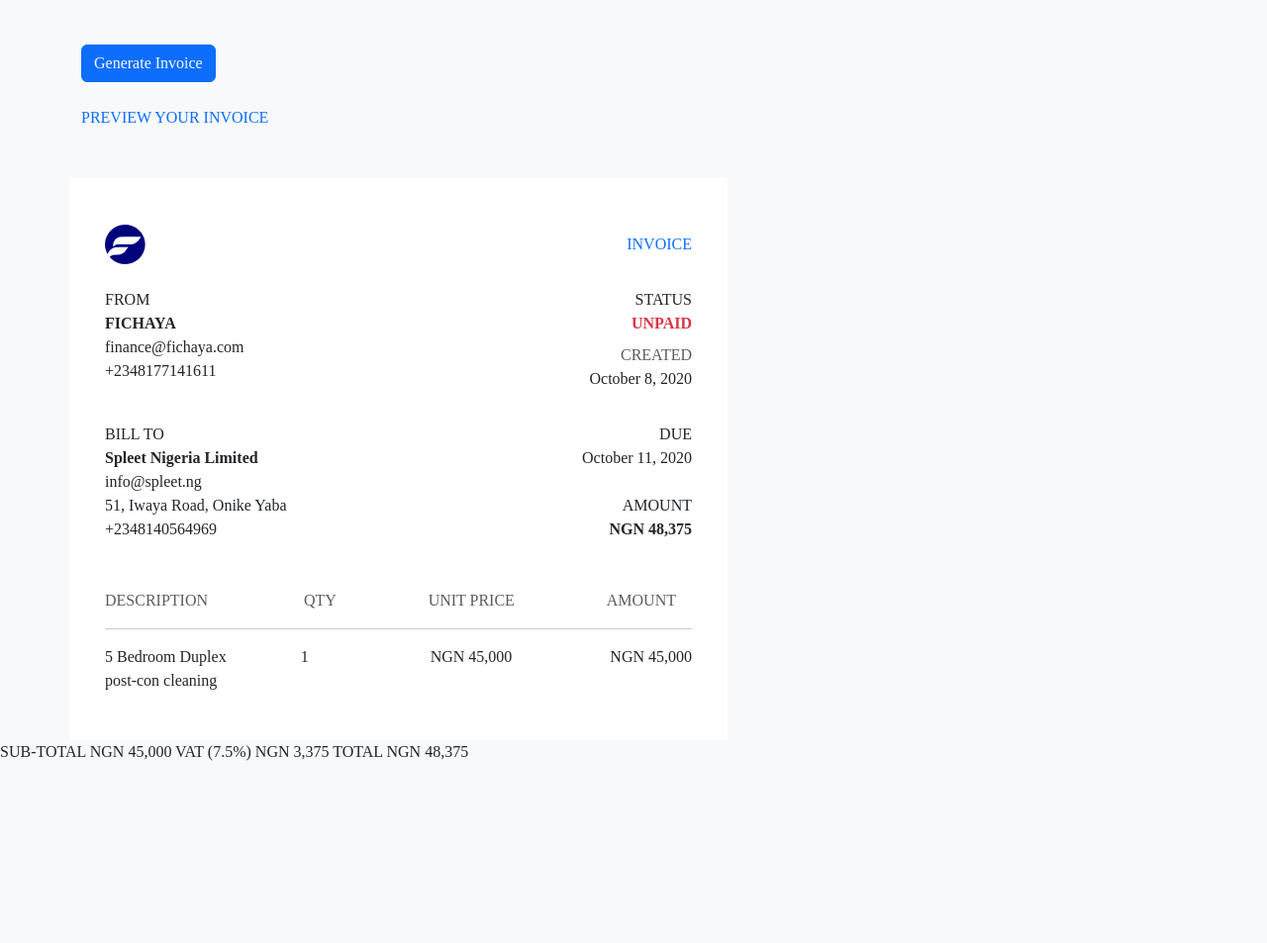
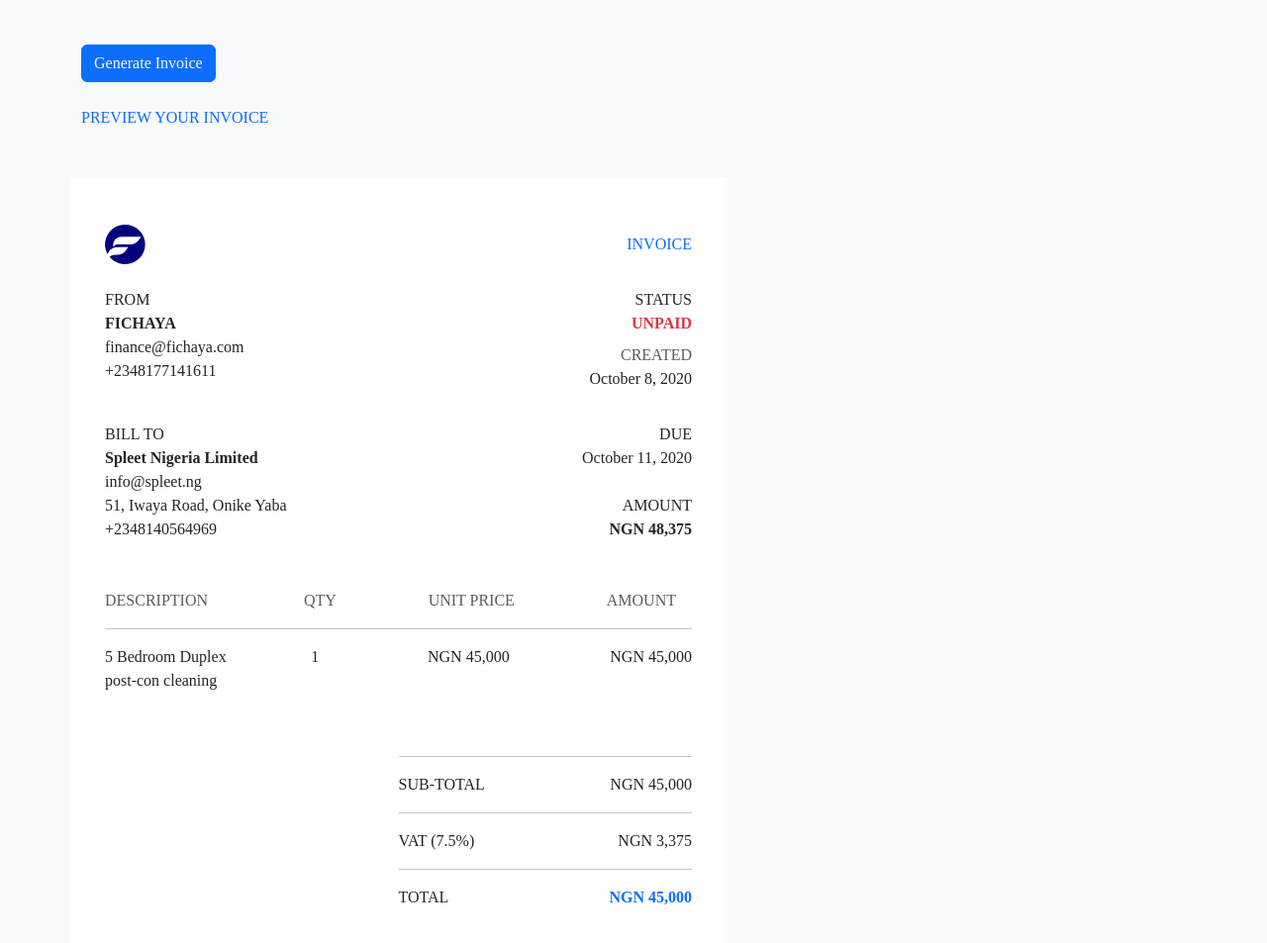
Before and after one commit to AYANO-EMMANUEL/BusinessApp, a plain HTML site: page previewInvoice.html in a window 1280 px wide. Shown: the part 87-1040 px from the top of the page at 99% size. Before the commit the page ends 859 px from the top, so only its background shows below. Drawn offline with Linux system fonts and the light colour scheme.

Commit message:
added the third user detail below

```diff
--- a/previewInvoice.html
+++ b/previewInvoice.html
@@ -124,12 +124,12 @@
                                     <span class="d-block">post-con cleaning</span>
                                 </div>
                             </div>
-                            <div class="text-start pe-5">
+                            <div class="text-start pe-4">
                                 <div class="">
                                     1
                                 </div>
                             </div>
-                            <div class="pe-4">
+                            <div class="pe-3">
                                 <div class="">
                                     NGN 45,000
                                 </div>
@@ -140,16 +140,57 @@
                                 </div>
                             </div>
                         </div>
+                        <div class="pt-5 pb-5 ms-auto w-50">
+                            <div class="d-block">
+                                <hr>
+                                <div class="d-flex justify-content-between">
+                                    <div class="d-inline-block">
+                                        SUB-TOTAL
+                                    </div>
+                                    <div class="d-inline-block">
+                                        NGN 45,000
+                                    </div>
+                                </div>
+                            </div>
+                            <div class="d-block">
+                                <hr>
+                                <div class="d-flex justify-content-between">
+                                    <div class="d-inline-block">
+                                        VAT (7.5%)
+                                    </div>
+                                    <div class="d-inline-block">
+                                        NGN 3,375
+                                    </div>
+                                </div>
+                            </div>
+                            <div class="d-block">
+                                <hr>
+                                <div class="d-flex justify-content-between">
+                                    <div class="d-inline-block">
+                                        TOTAL
+                                    </div>
+                                    <div class="fw-bold text-primary d-inline-block">
+                                        NGN 45,000
+                                    </div>
+                                </div>
+                            </div>
+
+
+                        </div>
                     </div>
                 </div>
+                <!-- <div class="col-12">
+                    <div class="col-7 d-flex justify-content-between">
+                        <div class="btn btn-large p- bg-warning text-primary border-warning col-6" style="widh: 49.5%;">
+                            TOTAL
+                        </div>
+                        <div class="btn btn-large p- bg-white text-primary col-6" style="widh: 49.5%;">
+                            NGN 48,375
+                        </div>
+                    </div>
+                </div> -->
             </div>
         </div>
     </main>
 </body>
 </html>
-SUB-TOTAL
-NGN 45,000
-VAT (7.5%)
-NGN 3,375
-TOTAL
-NGN 48,375
```
